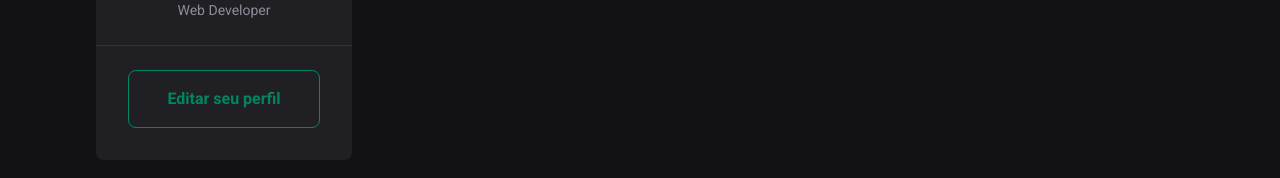
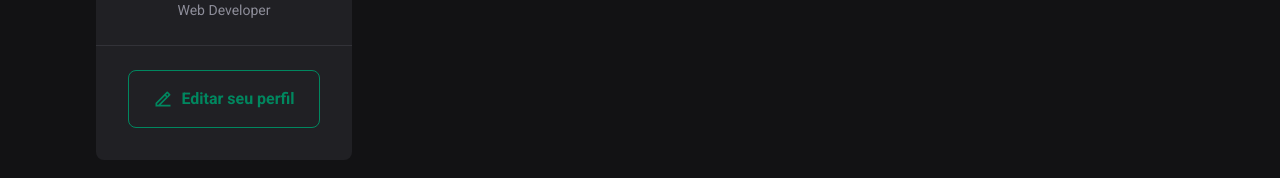
Before and after one commit to eduardobaeta/ignite-feed, a React (Vite) app: page / in a window 1280 px wide. Shown: the part 278-456 px from the top of the page. Built offline with nearby package versions, Linux system fonts and the light colour scheme.

Commit message:
feature: add icon button sidebar

```diff
--- a/index.html
+++ b/index.html
@@ -8,7 +8,7 @@
 
     <meta name="viewport" content="width=device-width, initial-scale=1.0" />
 
-    <link href="https://fonts.googleapis.com/css2?family=Roboto:ital,wght@0,100;0,300;0,400;0,500;0,700;0,900;1,100;1,300;1,400;1,500;1,700;1,900&display=swap" rel="stylesheet" />
+    <link href="https://fonts.googleapis.com/css2?family=Roboto:ital,wght@0,400;0,700;1,900&display=swap" rel="stylesheet" />
     <title>Ignite Feed</title>
   </head>
   <body>
--- a/src/components/Sidebar/Sidebar.jsx
+++ b/src/components/Sidebar/Sidebar.jsx
@@ -1,4 +1,5 @@
 import StyleAside from './Sidebar.module.css'
+import {RiEdit2Line} from 'react-icons/ri'
 
 export function Sidebar(){
     return(
@@ -16,7 +17,10 @@ export function Sidebar(){
             </div>
 
             <footer>
-                <a href="#">Editar seu perfil</a>
+                <a href="#">
+                    <RiEdit2Line size={20}/>
+                    Editar seu perfil
+                </a>
             </footer>
         </aside>
     )
--- a/src/components/Sidebar/Sidebar.module.css
+++ b/src/components/Sidebar/Sidebar.module.css
@@ -59,4 +59,13 @@
     display: flex;
     align-items: center;
     justify-content: center;
+
+    gap: 0.5rem;
+
+    transition: color 0.2s, background-color 0.2s;
 }
+
+.sidebar footer a:hover{
+    background-color: var(--green-500);
+    color: var(--white);
+}
```
